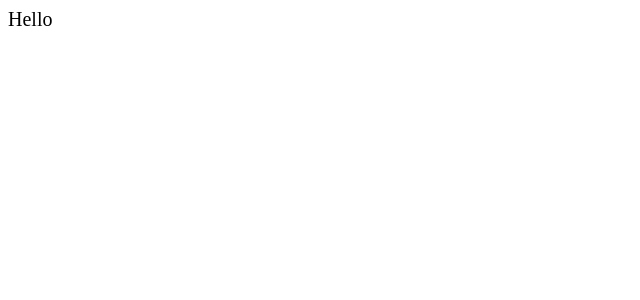
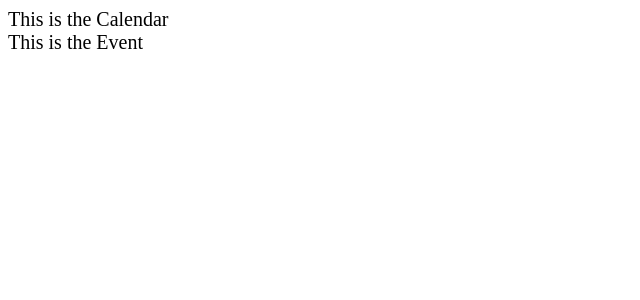
Before and after one commit to jayceeyili/FEP, a React (Create React App) app in the folder react/events_calendar/: page / in a window 1280 px wide. Shown: the top 300 px of the page, without its empty margins (0-640 px from the left). Built offline with nearby package versions, Linux system fonts and the light colour scheme.

Commit message:
add Calendar & Event components to App

```diff
--- a/react/events_calendar/src/components/App.jsx
+++ b/react/events_calendar/src/components/App.jsx
@@ -1,9 +1,16 @@
 import React, { Component } from 'react';
 
+import Calendar from './Calendar.jsx';
+import Event from './Event.jsx';
+
 export default class App extends Component {
+
   render() {
     return (
-      <div>Hello</div>
+      <div>
+        <Calendar />
+        <Event />
+      </div>
     )
   }
 }
--- /dev/null
+++ b/react/events_calendar/src/components/Calendar.jsx
@@ -0,0 +1,12 @@
+import React from 'react';
+
+const Calendar = props => {
+
+  return (
+    <div>
+      This is the Calendar
+    </div>
+  )
+};
+
+export default Calendar;
--- /dev/null
+++ b/react/events_calendar/src/components/Event.jsx
@@ -0,0 +1,12 @@
+import React from 'react';
+
+const Event = props => {
+
+  return (
+    <div>
+      This is the Event
+    </div>
+  )
+};
+
+export default Event;
```
